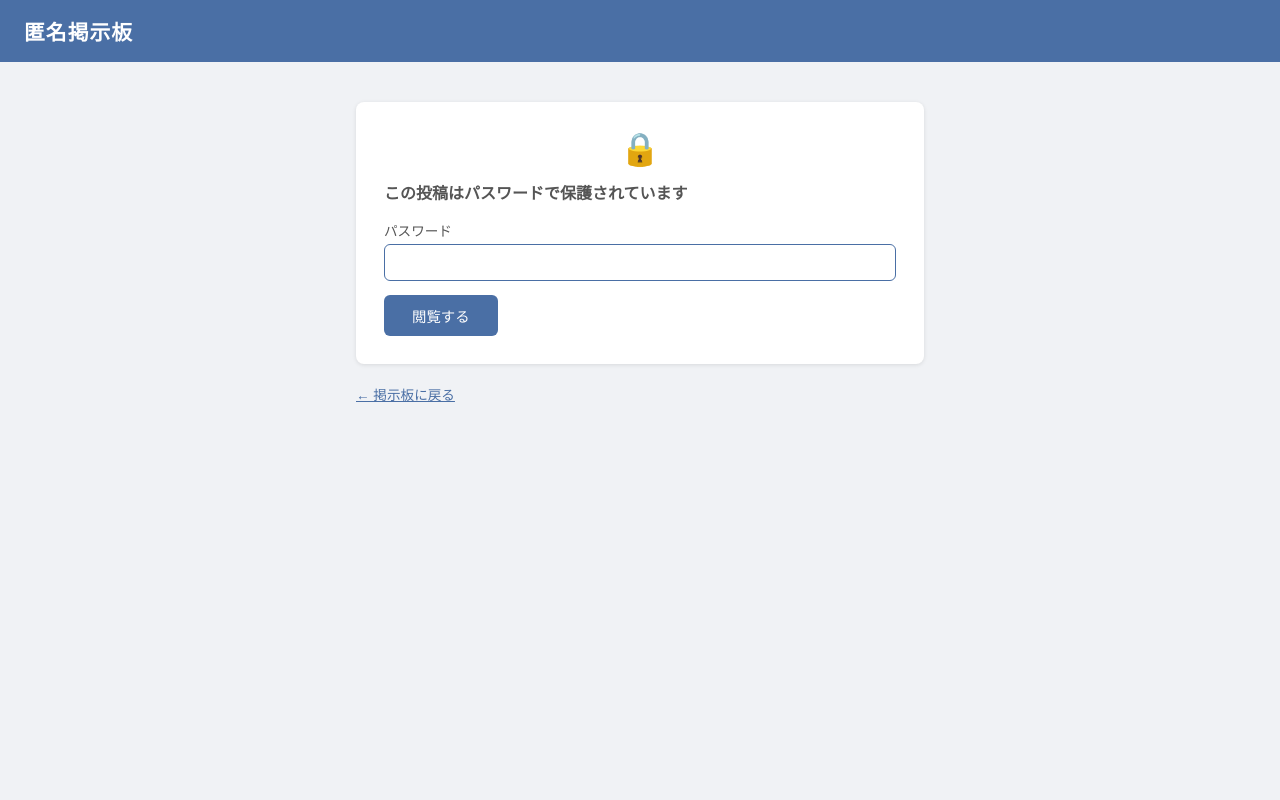
After one commit to sonohen/claude-code-trial, a Flask app: template templates/view.html in a window 1280 px wide. The commit adds this page. Run offline with Flask 3, Linux system fonts and the light colour scheme; the template is opened without the code that fills it, so the values that code supplies are empty.

Commit message:
Add password-protected posts (closes #14)
投稿時に任意でパスワードを設定できるよう対応。
パスワード付き投稿は一覧で本文を隠し「閲覧する」ボタンを表示。
/view/<id> でパスワード入力後にセッションへ解錠IDを記録して閲覧可能にする。
投稿者本人は常に自分の投稿を閲覧できる。

https://claude.ai/code/session_01PDfmeaaSBNGHBfNPpHHiiW

```diff
--- a/app.py
+++ b/app.py
@@ -31,7 +31,8 @@ def init_db():
             name TEXT NOT NULL,
             message TEXT NOT NULL,
             created_at TEXT NOT NULL,
-            user_id TEXT
+            user_id TEXT,
+            password_hash TEXT
         )"""
     )
     db.execute(
@@ -45,6 +46,8 @@ def init_db():
     msg_cols = [r[1] for r in db.execute("PRAGMA table_info(messages)").fetchall()]
     if "user_id" not in msg_cols:
         db.execute("ALTER TABLE messages ADD COLUMN user_id TEXT")
+    if "password_hash" not in msg_cols:
+        db.execute("ALTER TABLE messages ADD COLUMN password_hash TEXT")
     usr_cols = [r[1] for r in db.execute("PRAGMA table_info(users)").fetchall()]
     if "display_name" not in usr_cols:
         db.execute("ALTER TABLE users ADD COLUMN display_name TEXT")
@@ -67,16 +70,21 @@ def require_login():
         return redirect(url_for("login"))
 
 
+def is_unlocked(message_id):
+    return message_id in session.get("unlocked", [])
+
+
 # ── 掲示板 ──────────────────────────────────────────────
 
 @app.route("/")
 def index():
     db = get_db()
     messages = db.execute(
-        "SELECT id, name, message, created_at, user_id FROM messages ORDER BY id DESC LIMIT 100"
+        "SELECT id, name, message, created_at, user_id, password_hash FROM messages ORDER BY id DESC LIMIT 100"
     ).fetchall()
     display_name = get_display_name(db, current_user()) if current_user() else None
-    return render_template("index.html", messages=messages, display_name=display_name)
+    unlocked = session.get("unlocked", [])
+    return render_template("index.html", messages=messages, display_name=display_name, unlocked=unlocked)
 
 
 @app.route("/post", methods=["POST"])
@@ -86,18 +94,41 @@ def post():
         return redir
     name = request.form.get("name", "").strip()
     message = request.form.get("message", "").strip()
+    post_password = request.form.get("post_password", "").strip()
     if not name or not message:
         return redirect(url_for("index"))
     if len(name) > 50 or len(message) > 1000:
         return redirect(url_for("index"))
+    pw_hash = generate_password_hash(post_password) if post_password else None
     db = get_db()
     now = datetime.now().strftime("%Y-%m-%d %H:%M:%S")
     db.execute(
-        "INSERT INTO messages (name, message, created_at, user_id) VALUES (?, ?, ?, ?)",
-        (name, message, now, current_user()),
+        "INSERT INTO messages (name, message, created_at, user_id, password_hash) VALUES (?, ?, ?, ?, ?)",
+        (name, message, now, current_user(), pw_hash),
     )
     db.commit()
     return redirect(url_for("index"))
+
+
+@app.route("/view/<int:message_id>", methods=["GET", "POST"])
+def view(message_id):
+    db = get_db()
+    msg = db.execute("SELECT * FROM messages WHERE id = ?", (message_id,)).fetchone()
+    if msg is None:
+        return redirect(url_for("index"))
+    # 投稿者本人またはすでにアンロック済みなら即表示
+    if msg["user_id"] == current_user() or is_unlocked(message_id):
+        return render_template("view.html", msg=msg, unlocked=True, error=None)
+    error = None
+    if request.method == "POST":
+        entered = request.form.get("password", "")
+        if check_password_hash(msg["password_hash"], entered):
+            unlocked = session.get("unlocked", [])
+            unlocked.append(message_id)
+            session["unlocked"] = unlocked
+            return redirect(url_for("view", message_id=message_id))
+        error = "パスワードが正しくありません。"
+    return render_template("view.html", msg=msg, unlocked=False, error=error)
 
 
 @app.route("/edit/<int:message_id>", methods=["GET", "POST"])
@@ -196,6 +227,7 @@ def login():
 @app.route("/logout")
 def logout():
     session.pop("user_id", None)
+    session.pop("unlocked", None)
     return redirect(url_for("index"))
 
 
@@ -267,10 +299,11 @@ def user_posts(user_id):
     if user is None:
         return redirect(url_for("index"))
     messages = db.execute(
-        "SELECT id, name, message, created_at FROM messages WHERE user_id = ? ORDER BY id DESC",
+        "SELECT id, name, message, created_at, password_hash FROM messages WHERE user_id = ? ORDER BY id DESC",
         (user_id,),
     ).fetchall()
-    return render_template("user_posts.html", user=user, messages=messages)
+    unlocked = session.get("unlocked", [])
+    return render_template("user_posts.html", user=user, messages=messages, unlocked=unlocked)
 
 
 if __name__ == "__main__":
--- /dev/null
+++ b/templates/view.html
@@ -0,0 +1,131 @@
+<!DOCTYPE html>
+<html lang="ja">
+<head>
+  <meta charset="UTF-8">
+  <meta name="viewport" content="width=device-width, initial-scale=1.0">
+  <title>投稿を閲覧 - 匿名掲示板</title>
+  <style>
+    *, *::before, *::after { box-sizing: border-box; margin: 0; padding: 0; }
+    body {
+      font-family: "Hiragino Kaku Gothic ProN", "Meiryo", sans-serif;
+      background: #f0f2f5;
+      color: #333;
+      min-height: 100vh;
+    }
+    header {
+      background: #4a6fa5;
+      color: #fff;
+      padding: 16px 24px;
+      font-size: 1.3rem;
+      font-weight: bold;
+      letter-spacing: 0.05em;
+    }
+    header a { color: #fff; text-decoration: none; }
+    main {
+      max-width: 600px;
+      margin: 40px auto;
+      padding: 0 16px;
+    }
+    .card {
+      background: #fff;
+      border-radius: 8px;
+      padding: 28px;
+      box-shadow: 0 1px 4px rgba(0,0,0,0.1);
+    }
+    .message-header {
+      display: flex;
+      justify-content: space-between;
+      align-items: baseline;
+      margin-bottom: 16px;
+    }
+    .message-name {
+      font-weight: bold;
+      font-size: 1rem;
+      color: #4a6fa5;
+    }
+    .message-time { font-size: 0.8rem; color: #999; }
+    .message-body {
+      font-size: 0.95rem;
+      line-height: 1.7;
+      white-space: pre-wrap;
+      word-break: break-word;
+      margin-bottom: 20px;
+    }
+    .lock-section h2 {
+      font-size: 1rem;
+      color: #555;
+      margin-bottom: 16px;
+    }
+    .lock-icon { font-size: 2rem; text-align: center; margin-bottom: 12px; }
+    .form-group { margin-bottom: 14px; }
+    .form-group label {
+      display: block;
+      font-size: 0.85rem;
+      margin-bottom: 4px;
+      color: #555;
+    }
+    .form-group input {
+      width: 100%;
+      padding: 9px 12px;
+      border: 1px solid #ccc;
+      border-radius: 6px;
+      font-size: 0.95rem;
+      font-family: inherit;
+    }
+    .form-group input:focus { outline: none; border-color: #4a6fa5; }
+    .alert-error {
+      background: #fdecea;
+      color: #c0392b;
+      border-radius: 6px;
+      padding: 10px 14px;
+      font-size: 0.88rem;
+      margin-bottom: 14px;
+    }
+    .btn-primary {
+      background: #4a6fa5;
+      color: #fff;
+      border: none;
+      padding: 10px 28px;
+      border-radius: 6px;
+      font-size: 0.9rem;
+      cursor: pointer;
+      transition: background 0.2s;
+    }
+    .btn-primary:hover { background: #3a5f95; }
+    .back-link {
+      display: inline-block;
+      margin-top: 20px;
+      font-size: 0.85rem;
+      color: #4a6fa5;
+    }
+  </style>
+</head>
+<body>
+<header><a href="/">匿名掲示板</a></header>
+<main>
+  <div class="card">
+    {% if unlocked %}
+      <div class="message-header">
+        <span class="message-name">{{ msg.name }}</span>
+        <span class="message-time">{{ msg.created_at }}</span>
+      </div>
+      <div class="message-body">{{ msg.message }}</div>
+    {% else %}
+      <div class="lock-section">
+        <div class="lock-icon">🔒</div>
+        <h2>この投稿はパスワードで保護されています</h2>
+        {% if error %}<div class="alert-error">{{ error }}</div>{% endif %}
+        <form method="post">
+          <div class="form-group">
+            <label for="password">パスワード</label>
+            <input type="password" id="password" name="password" autofocus required>
+          </div>
+          <button type="submit" class="btn-primary">閲覧する</button>
+        </form>
+      </div>
+    {% endif %}
+  </div>
+  <a class="back-link" href="/">← 掲示板に戻る</a>
+</main>
+</body>
+</html>
```
Also changed, not shown: templates/index.html (+40 -0 lines), templates/user_posts.html (+7 -0 lines).
